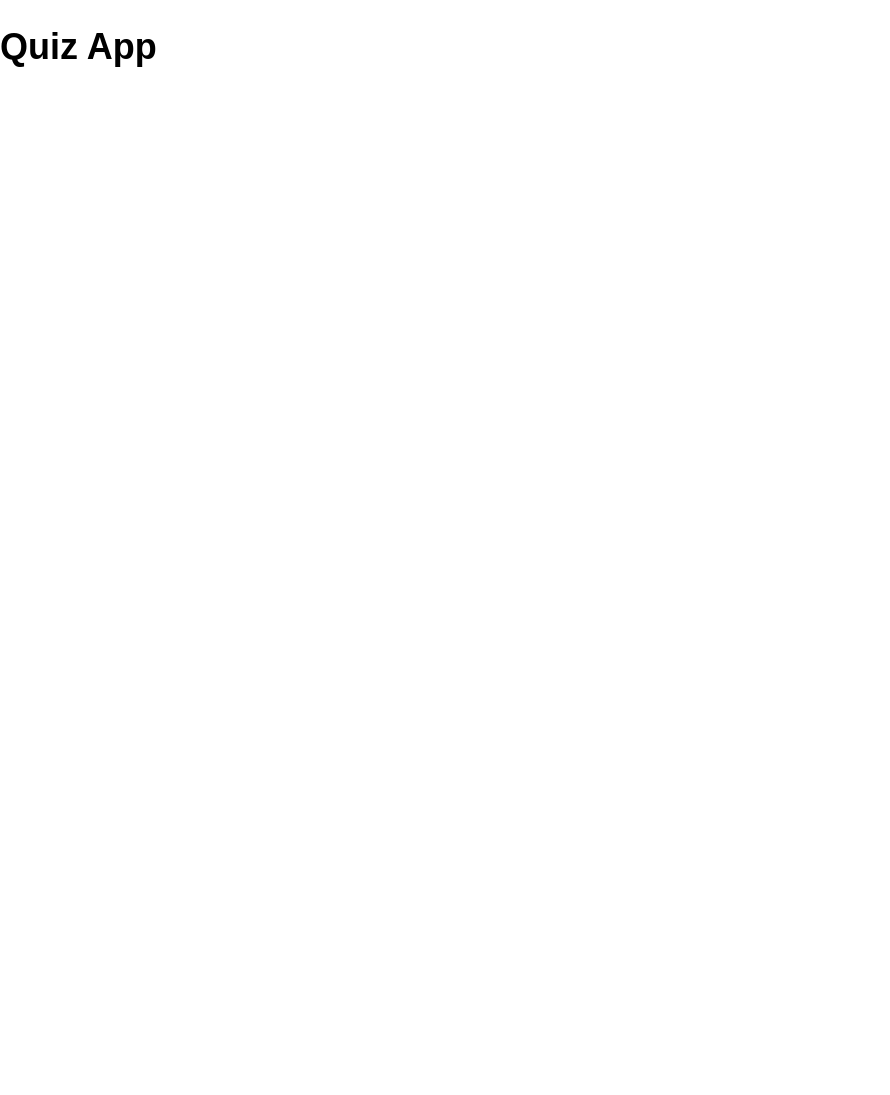
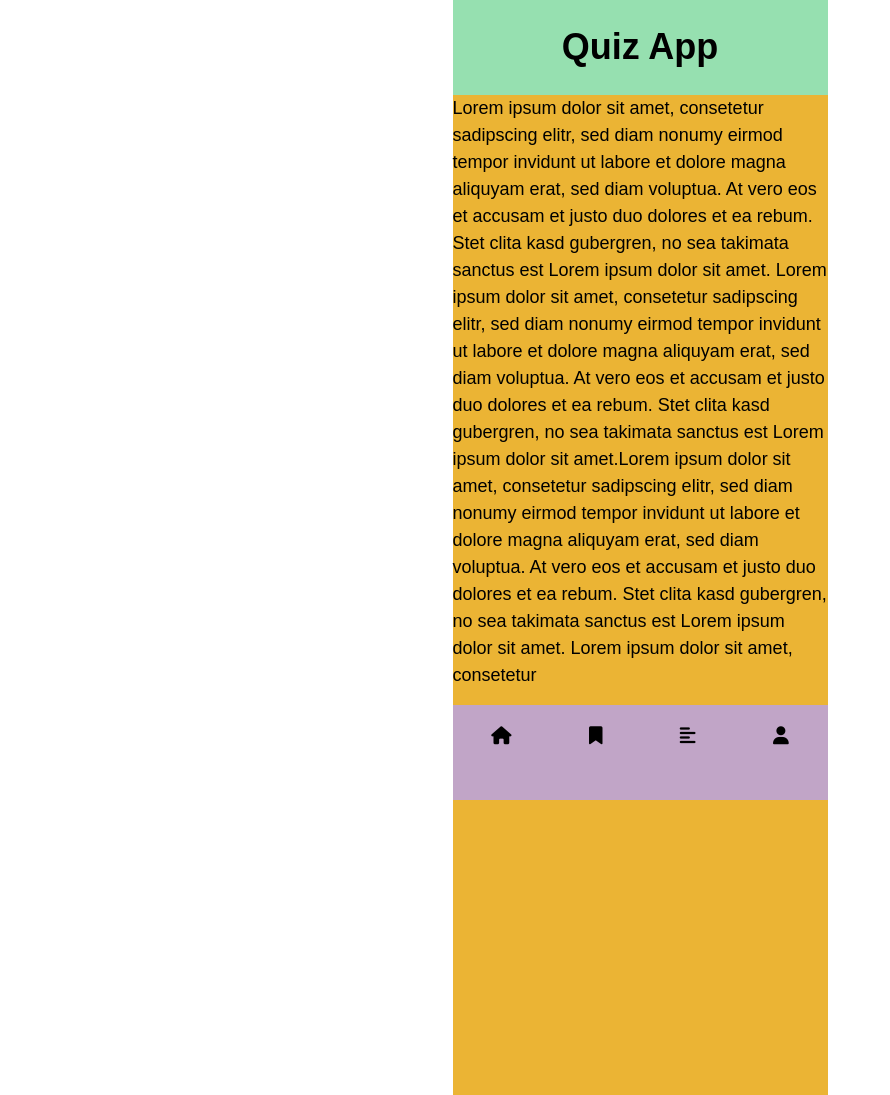
Before and after one commit to ManuelRemer/Quizz-App-Manuel, a website: page index.html in a window 1280 px wide. Shown: the whole page, without its empty margins (0-890 px from the left). Before the commit the page ends 800 px from the top, so only its background shows below. Drawn offline with Linux system fonts and the light colour scheme.

Commit message:
Add basic layout, homework

```diff
--- a/index.html
+++ b/index.html
@@ -2,11 +2,50 @@
 <html lang="en">
   <head>
     <meta charset="UTF-8" />
+    <script
+      src="https://kit.fontawesome.com/45522b1330.js"
+      crossorigin="anonymous"
+    ></script>
     <meta name="viewport" content="width=device-width, initial-scale=1.0" />
     <title>Quiz App</title>
     <link rel="stylesheet" href="styles/index.css" />
   </head>
   <body>
-    <h1>Quiz App</h1>
+    <div class="grid-layout">
+      <header><h1>Quiz App</h1></header>
+      <main>
+        Lorem ipsum dolor sit amet, consetetur sadipscing elitr, sed diam nonumy
+        eirmod tempor invidunt ut labore et dolore magna aliquyam erat, sed diam
+        voluptua. At vero eos et accusam et justo duo dolores et ea rebum. Stet
+        clita kasd gubergren, no sea takimata sanctus est Lorem ipsum dolor sit
+        amet. Lorem ipsum dolor sit amet, consetetur sadipscing elitr, sed diam
+        nonumy eirmod tempor invidunt ut labore et dolore magna aliquyam erat,
+        sed diam voluptua. At vero eos et accusam et justo duo dolores et ea
+        rebum. Stet clita kasd gubergren, no sea takimata sanctus est Lorem
+        ipsum dolor sit amet.Lorem ipsum dolor sit amet, consetetur sadipscing
+        elitr, sed diam nonumy eirmod tempor invidunt ut labore et dolore magna
+        aliquyam erat, sed diam voluptua. At vero eos et accusam et justo duo
+        dolores et ea rebum. Stet clita kasd gubergren, no sea takimata sanctus
+        est Lorem ipsum dolor sit amet. Lorem ipsum dolor sit amet, consetetur
+      </main>
+      <footer>
+        <nav>
+          <ul>
+            <li>
+              <a><i class="fas fa-home"></i></a>
+            </li>
+            <li>
+              <a><i class="fas fa-bookmark"></i></a>
+            </li>
+            <li>
+              <a><i class="fas fa-align-left"></i></a>
+            </li>
+            <li>
+              <a><i class="fas fa-user"></i></a>
+            </li>
+          </ul>
+        </nav>
+      </footer>
+    </div>
   </body>
 </html>
--- a/styles/_base.css
+++ b/styles/_base.css
@@ -7,6 +7,46 @@ body {
   font-size: 112.5%;
   line-height: 1.5;
   margin: 0;
+}
+/*grid-container*/
+.grid-layout {
+  display: grid;
+  grid-template-columns: 375px;
+  grid-template-rows: [header]1fr [main]1000px [footer]1fr;
+  width: 375px;
+  margin: 0 auto;
+}
+/*grid-items*/
+header {
+  grid-column: 1 / 2;
+  grid-row: 1 / 2;
+  position: ;
+  display: flex;
+  justify-content: center;
+  align-items: center;
+  background-color: var(--background-header);
+  position: sticky;
+  top: 0;
+}
+main {
+  grid-column: 1 / 2;
+  grid-row: 2 / 3;
+  background-color: var(--background-main);
+}
+footer {
+  grid-column: 1 / 2;
+  grid-row: 3 / 4;
+  position: ;
+  background-color: var(--background-footer);
+  position: sticky;
+  bottom: 0;
+}
+footer nav ul {
+  display: flex;
+  justify-content: space-around;
+  align-items: center;
+  list-style-type: none;
+  padding: 0;
 }
 
 h1,
--- /dev/null
+++ b/styles/_color.css
@@ -0,0 +1,5 @@
+:root {
+  --background-main: #ebb434;
+  --background-header: #96e0b0;
+  --background-footer: #c1a5c7;
+}
--- a/styles/index.css
+++ b/styles/index.css
@@ -1 +1,2 @@
 @import '_base.css';
+@import '_color.css';
```
Also changed, not shown: 1 other file.
